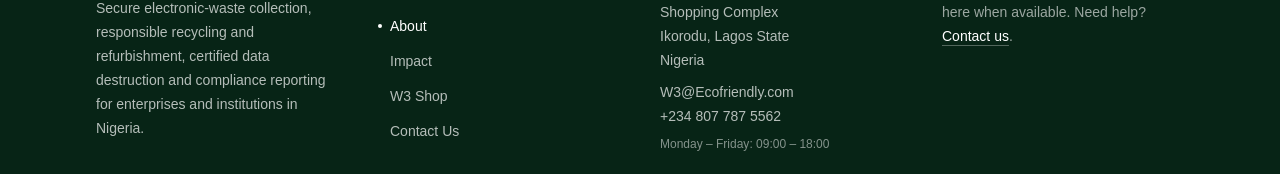
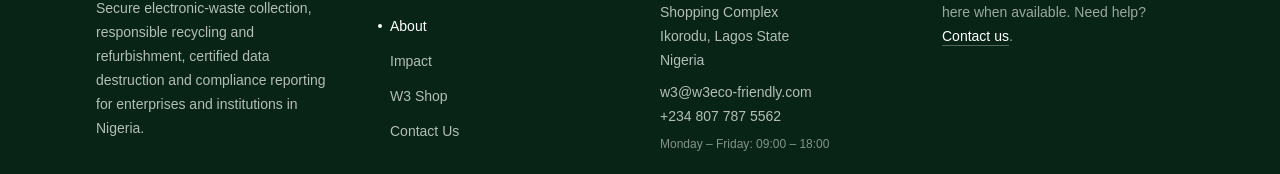
Before and after one commit to macqueen006/w3-ecofriendly, a React (Vite) app: page /about in a window 1280 px wide. Shown: the part 2571-2745 px from the top of the page. Built offline with nearby package versions, Linux system fonts and the light colour scheme.

Commit message:
fix: update primary contact email to w3@w3eco-friendly.com
- Replace W3@Ecofriendly.com across siteConfig, seo, StructuredData, contact.php
- Fix maintenance page typo info@w3eco-friendly.com.ng
- Align CI RESEND_TO and fallback with new inbox

```diff
--- a/src/components/StructuredData.tsx
+++ b/src/components/StructuredData.tsx
@@ -138,7 +138,7 @@
                 "@type": "ContactPoint",
                 "telephone": "+234-807-787-5562",
                 "contactType": "Customer Service",
-                "email": "W3@Ecofriendly.com",
+                "email": "w3@w3eco-friendly.com",
                 "areaServed": "NG",
                 "availableLanguage": ["English"],
                 "hoursAvailable": {
--- a/src/config/seo.ts
+++ b/src/config/seo.ts
@@ -41,7 +41,7 @@
   "/contact-us": {
     title: "Contact Us - Request an E-Waste Pickup",
     description:
-      "Request an e-waste pickup, ask about secure data destruction or compliance certification. W3 Eco Friendly Ltd, Ikorodu, Lagos - W3@Ecofriendly.com - +234 807 787 5562.",
+      "Request an e-waste pickup, ask about secure data destruction or compliance certification. W3 Eco Friendly Ltd, Ikorodu, Lagos - w3@w3eco-friendly.com - +234 807 787 5562.",
     url: "/contact-us",
   },
 };
--- a/src/config/site.ts
+++ b/src/config/site.ts
@@ -8,7 +8,7 @@
   logo: "https://w3eco-friendly.com/img/logo.avif",
   ogImage: "https://w3eco-friendly.com/img/hero.avif",
   contact: {
-    email: "W3@Ecofriendly.com",
+    email: "w3@w3eco-friendly.com",
     emailSecondary: "info@w3eco-friendly.com",
     phoneDisplay: "+234 807 787 5562",
     phoneHref: "+2348077875562",
--- a/src/ui/maintenance/MaintenancePage.tsx
+++ b/src/ui/maintenance/MaintenancePage.tsx
@@ -122,7 +122,7 @@
                     <p className="text-sm text-gray-500">
                         Need immediate assistance?{' '}
 
-                        <a href="mailto:info@w3eco-friendly.com.ng" className="font-medium text-green-600 hover:text-green-500 transition-colors">
+                        <a href="mailto:w3@w3eco-friendly.com" className="font-medium text-green-600 hover:text-green-500 transition-colors">
                             Contact support
                         </a>
                     </p>
```
Also changed, not shown: 1 other file (tests, documents, lock files or other folders).
